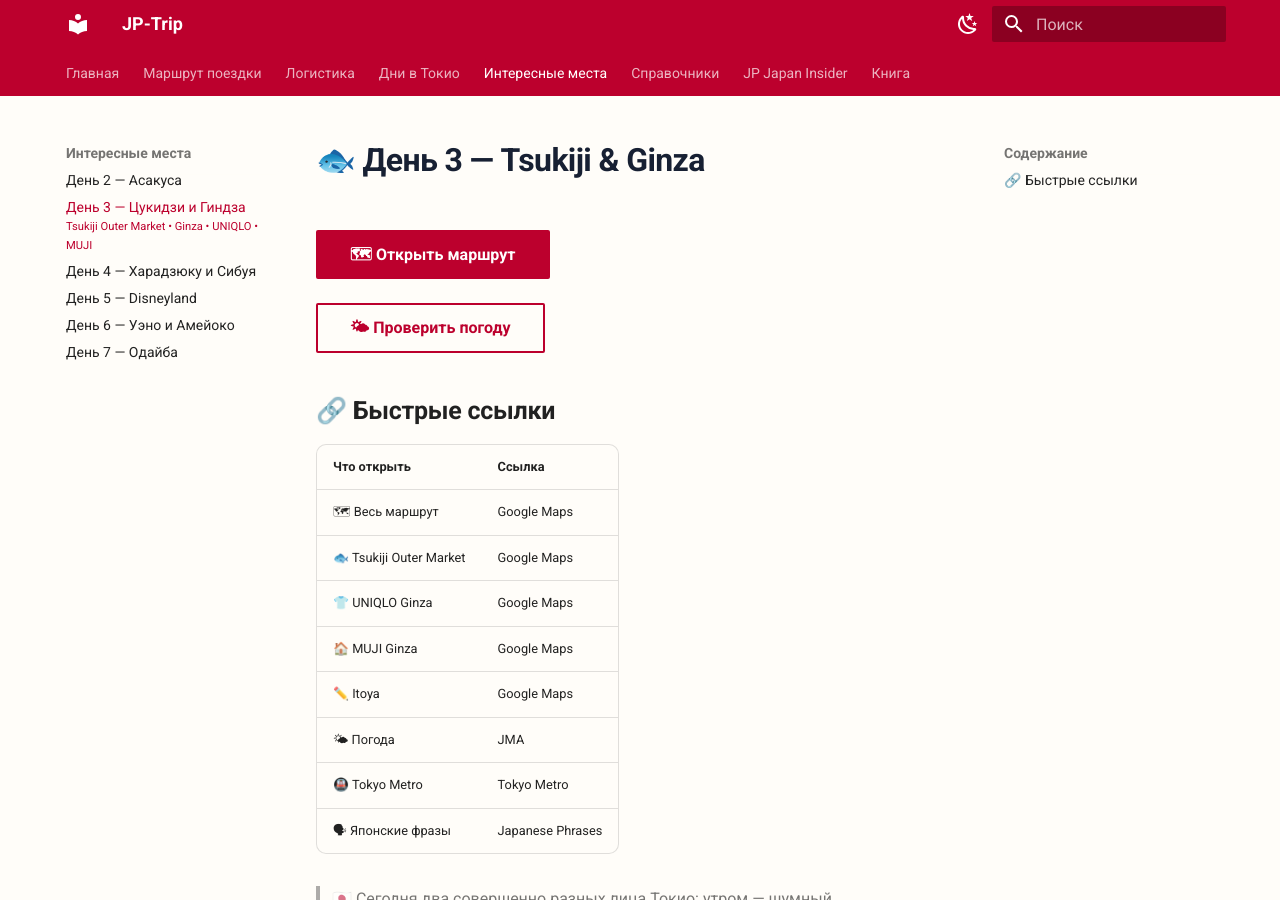
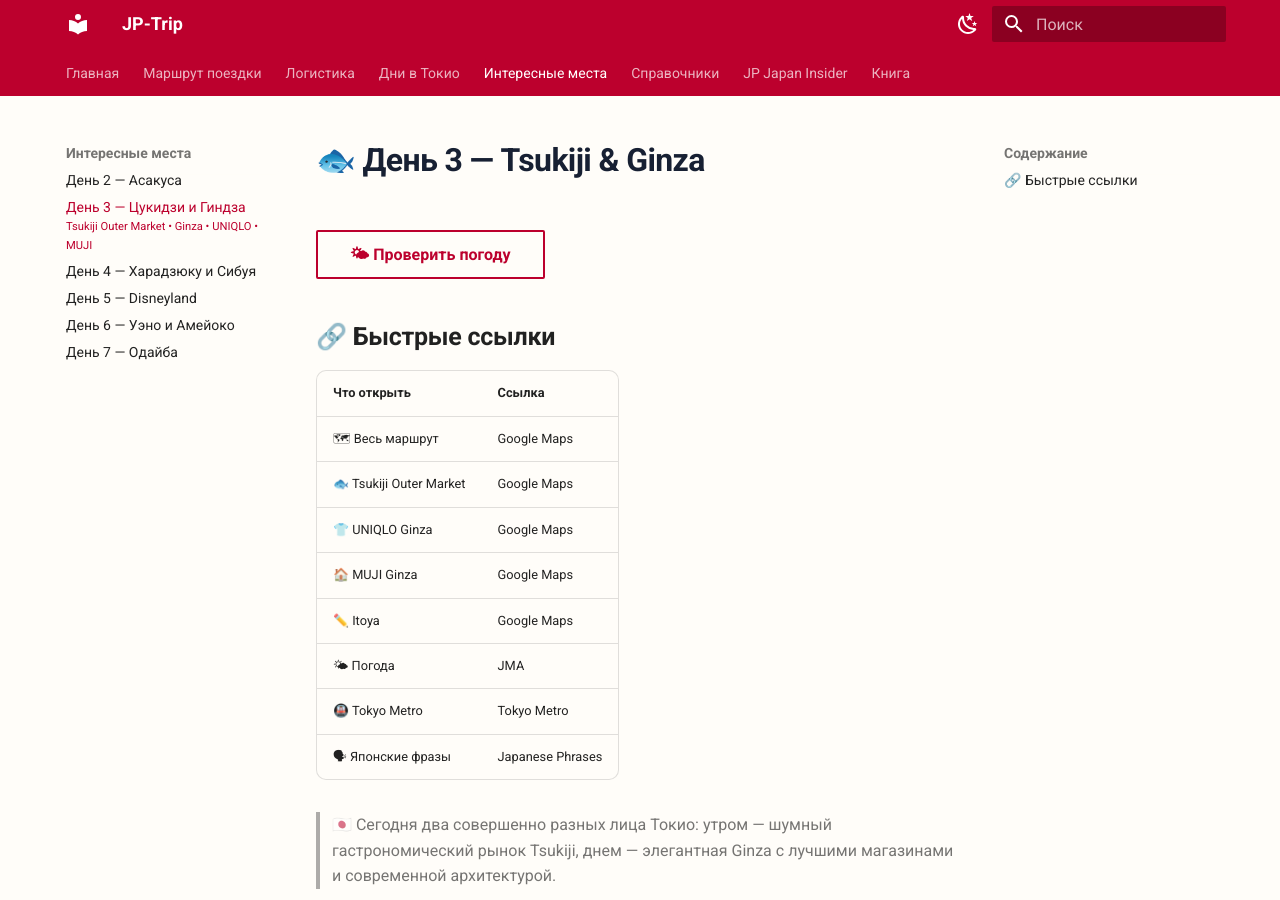
Before and after one commit to nepcuku-shprshty/JP-Trip, an MkDocs documentation site: the page built from docs/day-03-tsukiji-ginza-v2.md, in a window 1280 px wide and 900 px high. Built offline with MkDocs 1.6.1 and Material for MkDocs 9.7.7, drawn with Linux system fonts in a browser that asks for light colours.

Commit message:
Update day-03-tsukiji-ginza-v2.md

```diff
--- a/docs/day-03-tsukiji-ginza-v2.md
+++ b/docs/day-03-tsukiji-ginza-v2.md
@@ -14,7 +14,6 @@
 
 # 🐟 День 3 — Tsukiji & Ginza
 
-[🗺 Открыть маршрут](ССЫЛКА){ .md-button .md-button--primary }
 
 [🌤 Проверить погоду](https://www.jma.go.jp/bosai/forecast/){ .md-button }
 
```
